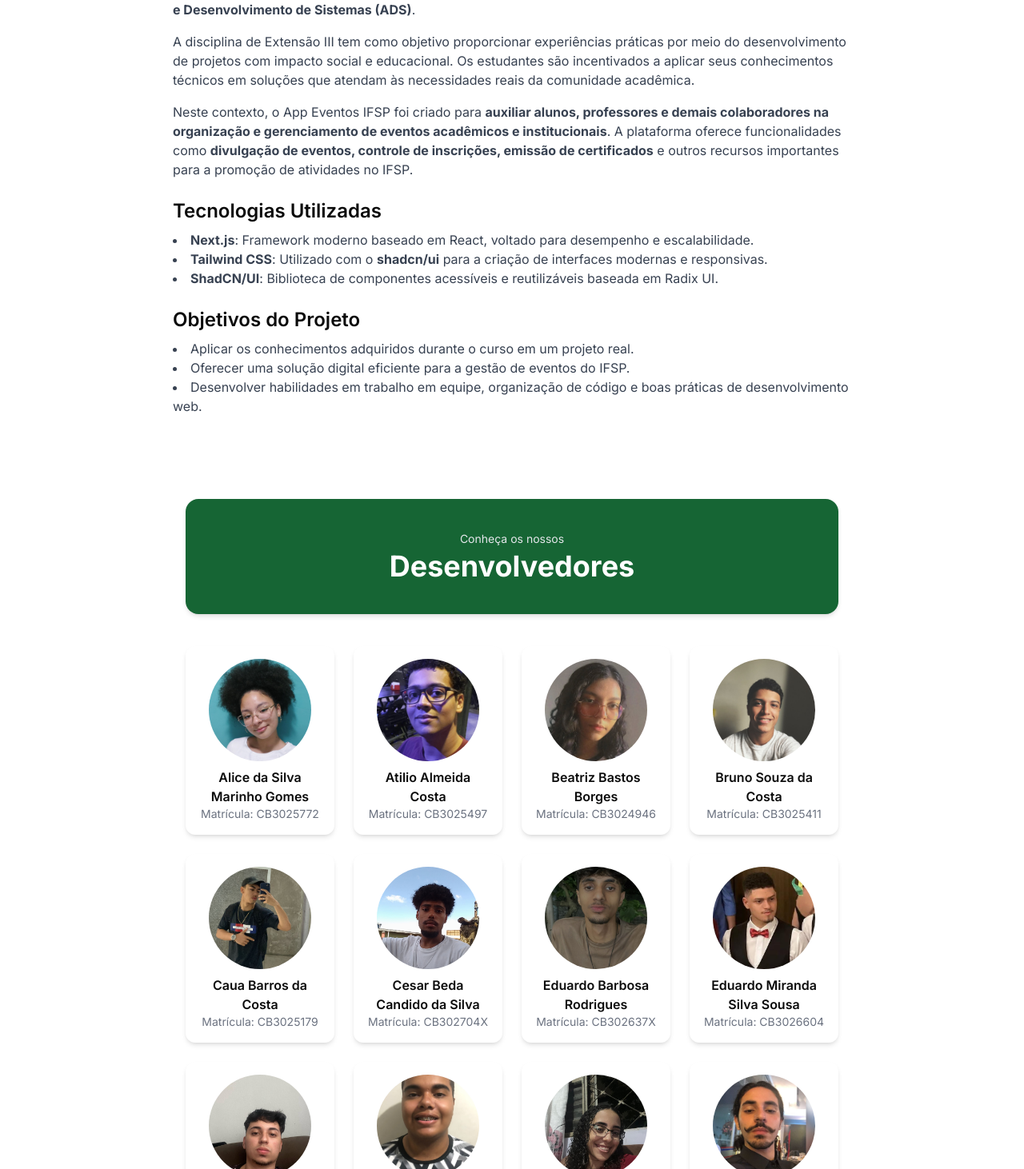
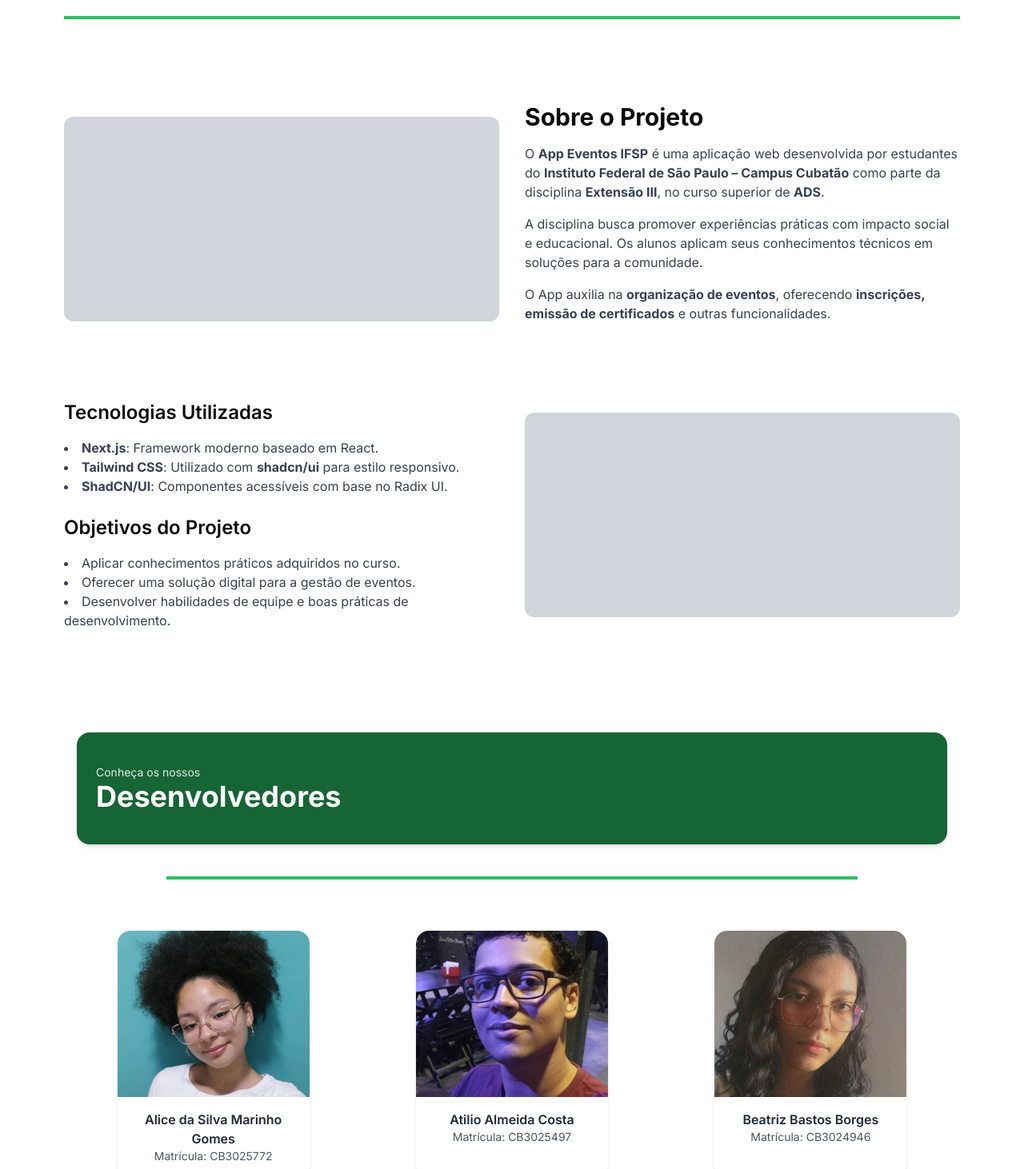
Before and after one commit to giovanne-aquino/app-eventos-IFSP, a Next.js app: page /about in a window 1280 px wide. Shown: the part 308-1770 px from the top of the page at 80% size. Built offline with nearby package versions, Linux system fonts and the light colour scheme.

Commit message:
Adicionando o css

```diff
--- a/src/components/About.jsx
+++ b/src/components/About.jsx
@@ -3,44 +3,62 @@ import Desenvolvedores from "./Desenvolvedores";
 const About = () => {
   return (
     <>
-      {/* Bloco verde "Sobre" */}
+      {/* Cabeçalho "Sobre" */}
       <div className="max-w-6xl mx-auto px-4 py-10">
-      <div className="bg-green-500 text-white rounded-2xl p-6 md:p-10 shadow-md mb-10">
-  <h1 className="text-3xl font-bold">Sobre</h1>
+        <div className="bg-green-500 text-white rounded-2xl py-12 px-6 md:py-16 md:px-10 shadow-md mb-10 text-left">
+          <h1 className="text-3xl md:text-4xl font-bold">Sobre</h1>
         </div>
       </div>
 
-      <div className="p-6 max-w-4xl mx-auto">
+      <div className="max-w-6xl mx-auto px-4 py-10 space-y-16">
+  <div className="w-full h-1 bg-green-500 mb-6" /> </div>
+
+      {/* Seção do conteúdo em blocos alternados */}
+      <div className="max-w-6xl mx-auto px-4 py-10 space-y-20">
+        {/* Bloco 1 - Imagem esquerda / Texto direita */}
+        <div className="grid md:grid-cols-2 gap-8 items-center">
+          <div className="w-full h-64 bg-gray-300 rounded-xl" /> {/* Placeholder da imagem */}
+          <div>
+            <h2 className="text-3xl font-bold mb-4">Sobre o Projeto</h2>
             <p className="mb-4 text-gray-700">
-          O <strong>App Eventos IFSP</strong> é uma aplicação web desenvolvida por estudantes do <strong>Instituto Federal de São Paulo – Campus Cubatão</strong> como parte da disciplina <strong>Extensão III</strong>, oferecida no curso superior de <strong>Tecnologia em Análise e Desenvolvimento de Sistemas (ADS)</strong>.
+              O <strong>App Eventos IFSP</strong> é uma aplicação web desenvolvida por estudantes do <strong>Instituto Federal de São Paulo – Campus Cubatão</strong> como parte da disciplina <strong>Extensão III</strong>, no curso superior de <strong>ADS</strong>.
             </p>
+            <p className="mb-4 text-gray-700">
+              A disciplina busca promover experiências práticas com impacto social e educacional. Os alunos aplicam seus conhecimentos técnicos em soluções para a comunidade.
+            </p>
+            <p className="mb-4 text-gray-700">
+              O App auxilia na <strong>organização de eventos</strong>, oferecendo <strong>inscrições, emissão de certificados</strong> e outras funcionalidades.
+            </p>
+          </div>
+        </div>
 
-        <p className="mb-4 text-gray-700">
-          A disciplina de Extensão III tem como objetivo proporcionar experiências práticas por meio do desenvolvimento de projetos com impacto social e educacional. Os estudantes são incentivados a aplicar seus conhecimentos técnicos em soluções que atendam às necessidades reais da comunidade acadêmica.
-        </p>
-
-        <p className="mb-4 text-gray-700">
-          Neste contexto, o App Eventos IFSP foi criado para <strong>auxiliar alunos, professores e demais colaboradores na organização e gerenciamento de eventos acadêmicos e institucionais</strong>. A plataforma oferece funcionalidades como <strong>divulgação de eventos, controle de inscrições, emissão de certificados</strong> e outros recursos importantes para a promoção de atividades no IFSP.
-        </p>
-
-        <h2 className="text-2xl font-semibold mt-6 mb-2">Tecnologias Utilizadas</h2>
-        <ul className="list-disc list-inside text-gray-700 mb-4">
-          <li><strong>Next.js</strong>: Framework moderno baseado em React, voltado para desempenho e escalabilidade.</li>
-          <li><strong>Tailwind CSS</strong>: Utilizado com o <strong>shadcn/ui</strong> para a criação de interfaces modernas e responsivas.</li>
-          <li><strong>ShadCN/UI</strong>: Biblioteca de componentes acessíveis e reutilizáveis baseada em Radix UI.</li>
+        {/* Bloco 2 - Texto esquerda / Imagem direita */}
+        <div className="grid md:grid-cols-2 gap-8 items-center">
+          <div>
+            <h2 className="text-2xl font-semibold mb-4">Tecnologias Utilizadas</h2>
+            <ul className="list-disc list-inside text-gray-700 mb-6">
+              <li><strong>Next.js</strong>: Framework moderno baseado em React.</li>
+              <li><strong>Tailwind CSS</strong>: Utilizado com <strong>shadcn/ui</strong> para estilo responsivo.</li>
+              <li><strong>ShadCN/UI</strong>: Componentes acessíveis com base no Radix UI.</li>
             </ul>
 
-        <h2 className="text-2xl font-semibold mt-6 mb-2">Objetivos do Projeto</h2>
-        <ul className="list-disc list-inside text-gray-700 mb-4">
-          <li>Aplicar os conhecimentos adquiridos durante o curso em um projeto real.</li>
-          <li>Oferecer uma solução digital eficiente para a gestão de eventos do IFSP.</li>
-          <li>Desenvolver habilidades em trabalho em equipe, organização de código e boas práticas de desenvolvimento web.</li>
+            <h2 className="text-2xl font-semibold mb-4">Objetivos do Projeto</h2>
+            <ul className="list-disc list-inside text-gray-700">
+              <li>Aplicar conhecimentos práticos adquiridos no curso.</li>
+              <li>Oferecer uma solução digital para a gestão de eventos.</li>
+              <li>Desenvolver habilidades de equipe e boas práticas de desenvolvimento.</li>
             </ul>
           </div>
+          <div className="w-full h-64 bg-gray-300 rounded-xl" /> {/* Placeholder da imagem */}
+        </div>
 
-      <div className="p-6 max-w-4xl mx-auto">
+
+
+        {/* Bloco 3 - Desenvolvedores */}
+
           <Desenvolvedores />
         </div>
+
     </>
   );
 };
--- a/src/components/Desenvolvedores.jsx
+++ b/src/components/Desenvolvedores.jsx
@@ -37,27 +37,38 @@ const desenvolvedores = [
 
 export default function Desenvolvedores() {
   return (
-    <div className="max-w-6xl mx-auto px-4 py-10">
-      {/* Topo verde com subtítulo */}
-      <div className="bg-green-800 text-white rounded-2xl p-6 md:p-10 shadow-md mb-10 text-center">
-        <p className="text-sm text-gray-200 mb-1">Conheça os nossos</p>
-        <h1 className="text-3xl md:text-4xl font-bold">Desenvolvedores</h1>
+    <div className="min-h-screen py-12 px-4">
+      {/* Cabeçalho Verde Escuro */}
+      <section className="max-w-6xl mx-auto">
+        <div className="bg-green-800 text-white rounded-2xl py-10 px-6 shadow-md text-left">
+          <p className="text-sm text-gray-200">Conheça os nossos</p>
+          <h1 className="text-4xl font-bold">Desenvolvedores</h1>
         </div>
 
-      {/* Galeria de desenvolvedores */}
-      <div className="grid grid-cols-1 sm:grid-cols-2 md:grid-cols-3 xl:grid-cols-4 gap-6 justify-items-center">
+        <div className="max-w-4xl mx-auto px-4 py-10 space-y-16">
+          <div className="w-full h-1 bg-green-500 mb-6" />
+        </div>
+
+        {/* Grade de desenvolvedores */}
+        <div className="grid gap-8 grid-cols-1 sm:grid-cols-2 md:grid-cols-3 justify-items-center">
           {desenvolvedores.map((dev, index) => (
-          <div key={index} className="bg-white shadow-md rounded-xl p-4 text-center w-full max-w-xs">
+            <div
+              key={index}
+              className="bg-white rounded-2xl shadow-md hover:shadow-xl transition-all w-full max-w-[240px] text-center"
+            >
               <img
                 src={`/images/desenvolvedores/${dev.foto}`}
                 alt={dev.nome}
-              className="w-32 h-32 object-cover rounded-full mx-auto mb-2"
+                className="rounded-t-2xl w-full h-52 object-cover object-center"
               />
-            <h3 className="font-semibold text-base">{dev.nome}</h3>
-            <p className="text-sm text-gray-500">Matrícula: {dev.matricula}</p>
+              <div className="p-4">
+                <h3 className="text-md font-semibold text-gray-800 text-center break-words">{dev.nome}</h3>
+                <p className="text-sm text-gray-600">Matrícula: {dev.matricula}</p>
+              </div>
             </div>
           ))}
         </div>
+      </section>
     </div>
   );
 }
```
Lines whose indentation alone changed are shown as unchanged.
